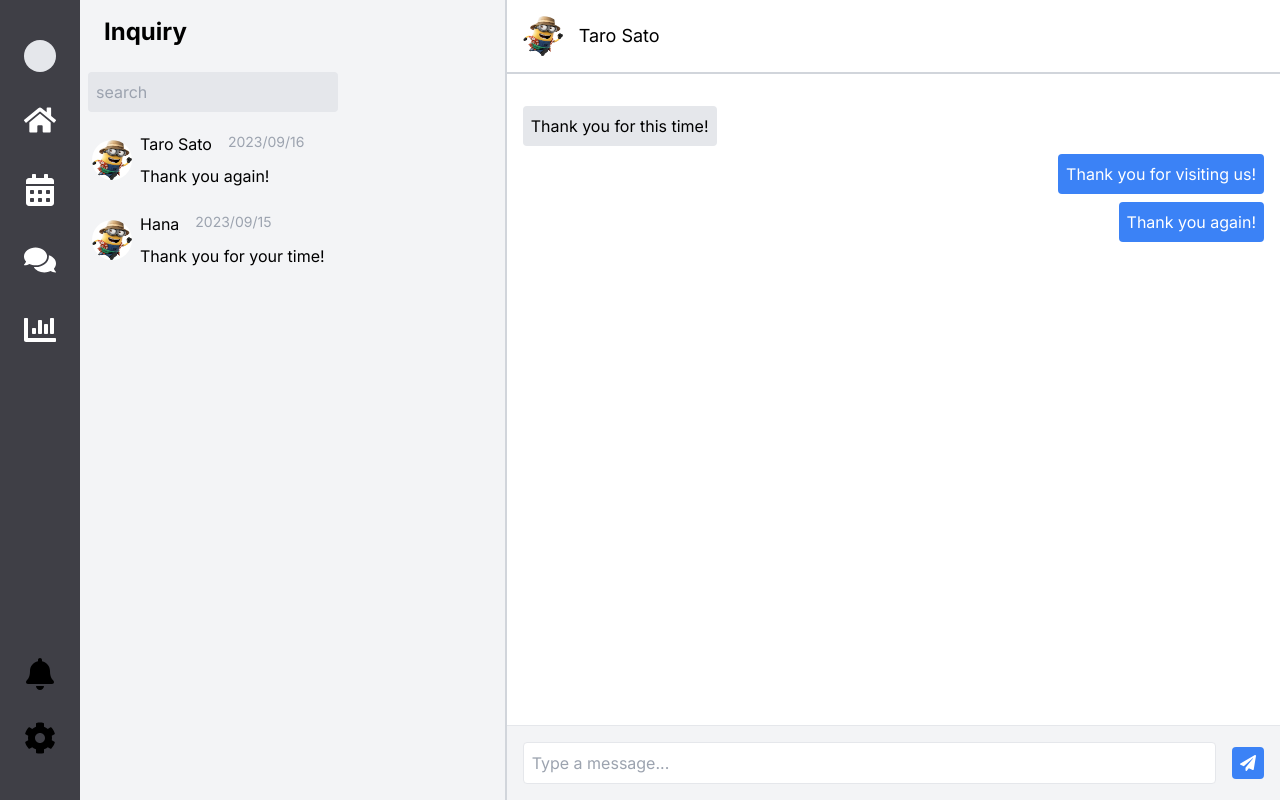
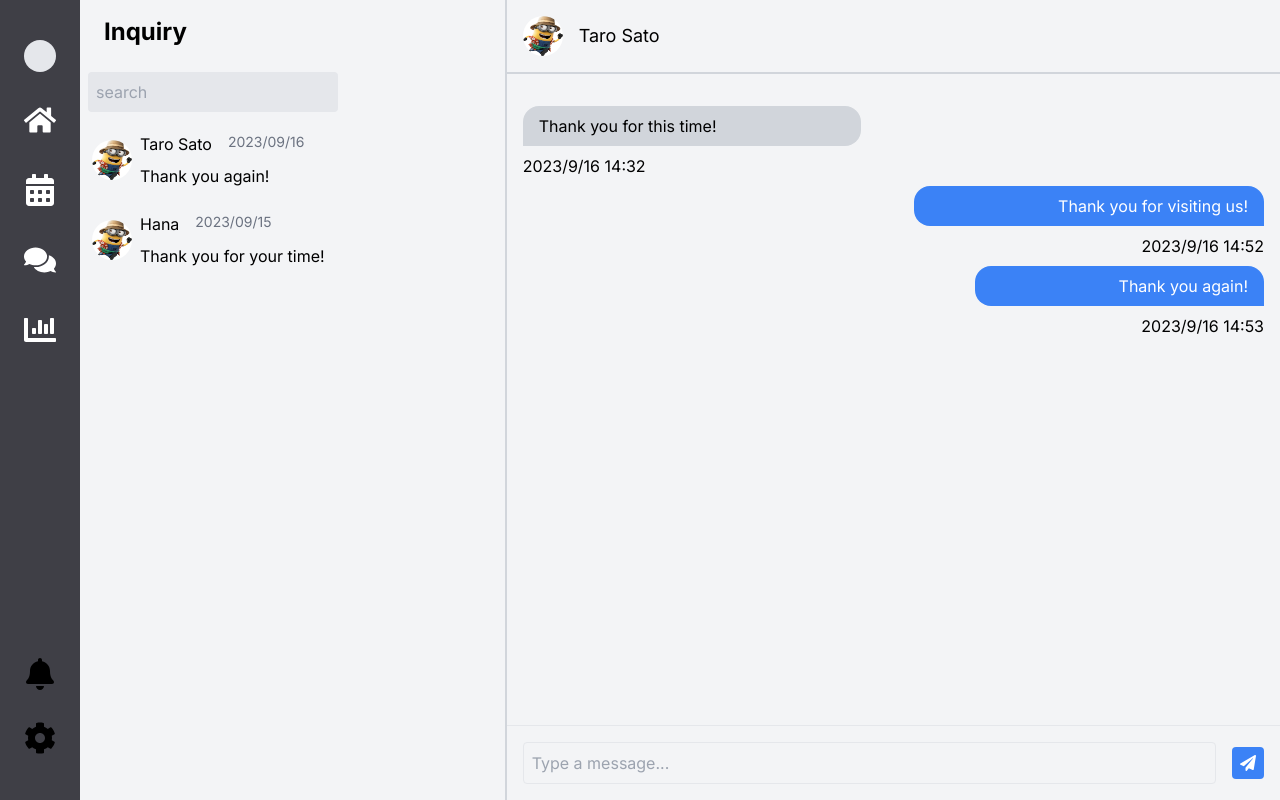
Before and after one commit to genshindev325/rule, a Next.js app in the folder rule-web/: page /chat in a window 1280 px wide. Built offline with nearby package versions, Linux system fonts and the light colour scheme.

Commit message:
Update chatting

```diff
--- a/rule-web/components/chat/chatInput.tsx
+++ b/rule-web/components/chat/chatInput.tsx
@@ -21,7 +21,7 @@ const ChatInput: React.FC<{ sendMessage: (message: string) => void }> = ({
         type="text"
         value={input}
         onChange={(e) => setInput(e.target.value)}
-        className="flex-1 p-2 border rounded"
+        className="flex-1 p-2 border rounded bg-gray-100"
         placeholder="Type a message..."
       />
       <button
--- a/rule-web/components/chat/chatList.tsx
+++ b/rule-web/components/chat/chatList.tsx
@@ -55,7 +55,7 @@ const ChatList: React.FC = () => {
               <div className='flex flex-col gap-2'>
                 <div className='flex flex-row gap-4'>
                   <div>{chat.name}</div>
-                  <div className="text-sm text-gray-400">{chat.date}</div>
+                  <div className="text-sm text-gray-500">{chat.date}</div>
                 </div>
                 <div>{chat.lastMessage}</div>
               </div>
--- a/rule-web/components/chat/chatMessages.tsx
+++ b/rule-web/components/chat/chatMessages.tsx
@@ -4,7 +4,7 @@ import React from 'react';
 
 const ChatMessages: React.FC = () => {
   return (
-    <div className="flex-1 bg-white">
+    <div className="flex-1 bg-gray-100">
       <div className="flex items-center p-4 mb-4 border-gray-300 border-b-2 border-solid">
         <img
           src="/image/minion.png"
@@ -16,14 +16,24 @@ const ChatMessages: React.FC = () => {
         </div>
       </div>
       <div className="flex flex-col space-y-2 p-4">
-        <div className="self-start bg-gray-200 p-2 rounded">
+        {/* conversations */}
+        <div className="self-start bg-gray-300 py-2 pl-4 pr-36 rounded-2xl rounded-bl-none">
           Thank you for this time!
         </div>
-        <div className="self-end bg-blue-500 text-white p-2 rounded">
+        <div className='text-md'>
+          2023/9/16 14:32
+        </div>
+        <div className="self-end bg-blue-500 text-white py-2 pr-4 pl-36 rounded-2xl rounded-br-none">
           Thank you for visiting us!
         </div>
-        <div className="self-end bg-blue-500 text-white p-2 rounded">
+        <div className='text-md text-right'>
+          2023/9/16 14:52
+        </div>
+        <div className="self-end bg-blue-500 text-white py-2 pr-4 pl-36 rounded-2xl rounded-br-none">
           Thank you again!
+        </div>
+        <div className='text-md text-right'>
+          2023/9/16 14:53
         </div>
         {/* Add more messages as needed */}
       </div>
```
Also changed, not shown: rule-web/app/(store)/chat/page.tsx (+0 -26 lines).
